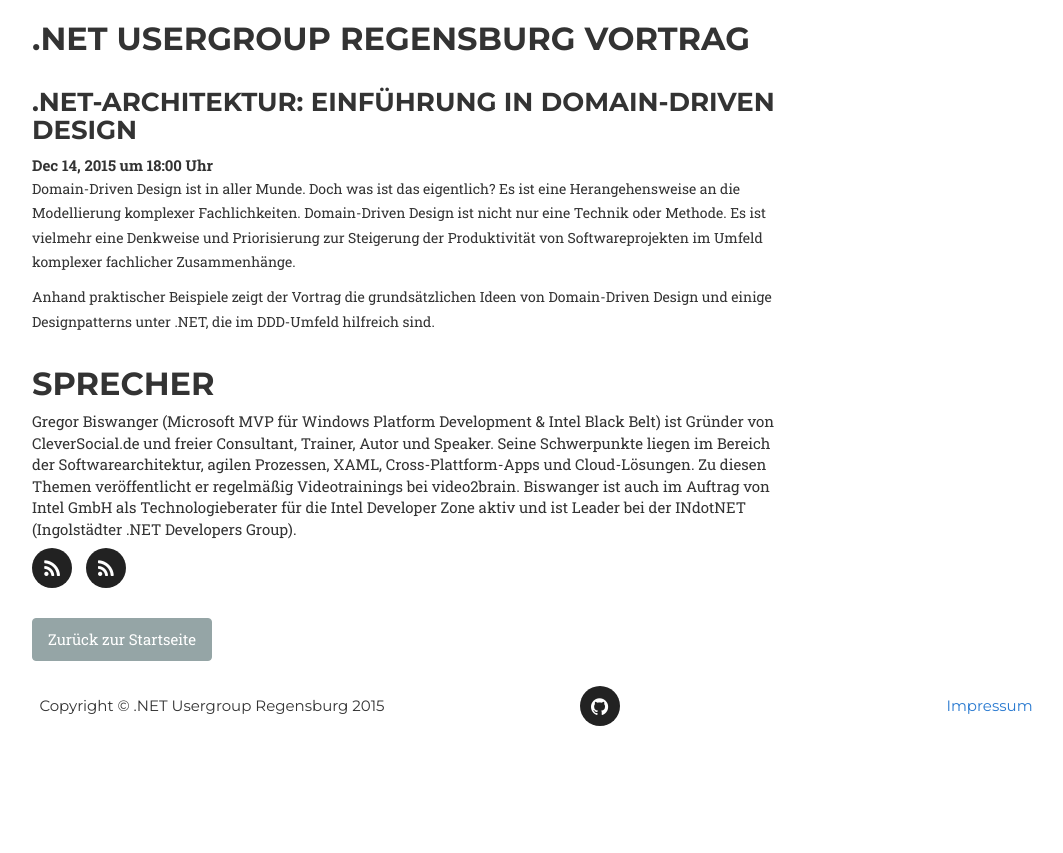
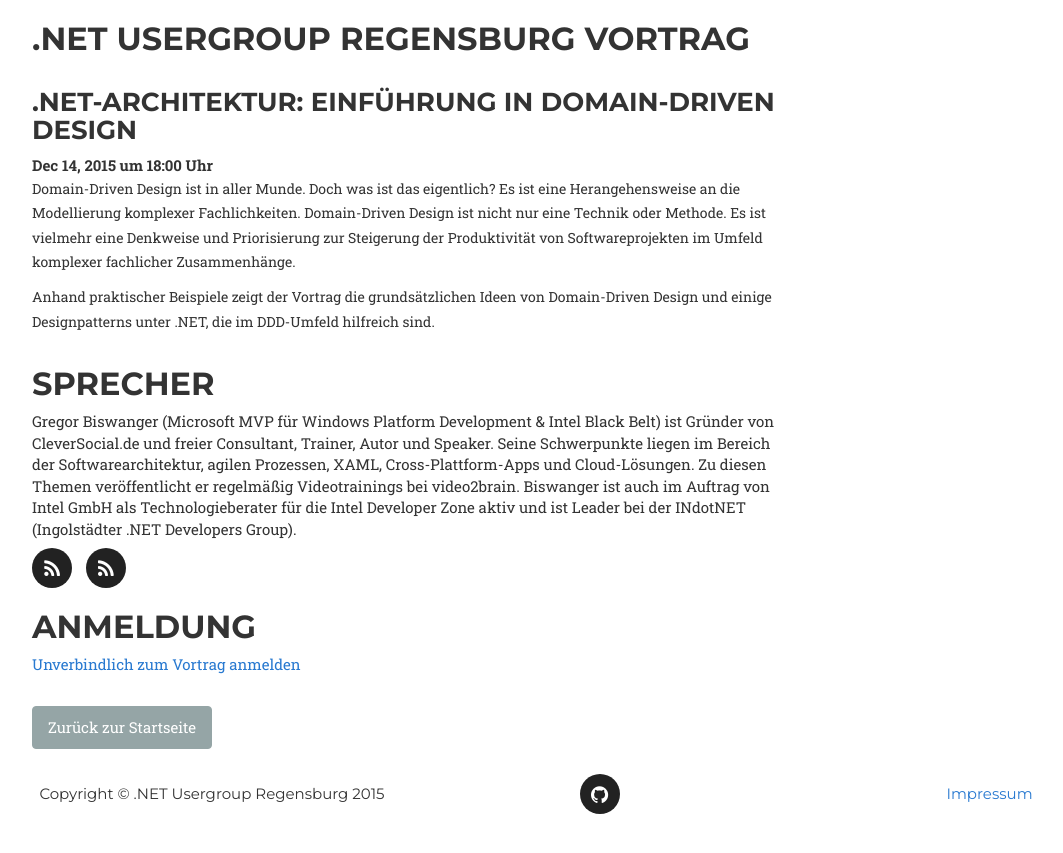
Before and after one commit to DotNetRegensburg/dotnetregensburg.github.io, a Jekyll site: the page built from _posts/2015-12-14-domain-driven-design.md, in a window 1280 px wide. Shown: the top 853 px of the page, without its empty margins (38-1101 px from the left). Built offline with Jekyll 4.4.1, drawn with Linux system fonts in a browser that asks for light colours; some web fonts are replaced.

Commit message:
Integrate doodle into page

```diff
--- a/_layouts/talk.html
+++ b/_layouts/talk.html
@@ -46,3 +46,13 @@
     {% endfor %}
   </ul>
 </div>
+
+{% if page.doodle %}
+<div class="col-lg-8">
+  <h2>Anmeldung</h2>
+</div>
+
+<div class="col-lg-8">
+  <a href="http://doodle.com/poll/{{ page.doodle }}">Unverbindlich zum Vortrag anmelden</a>
+</div>
+{% endif %}
```
